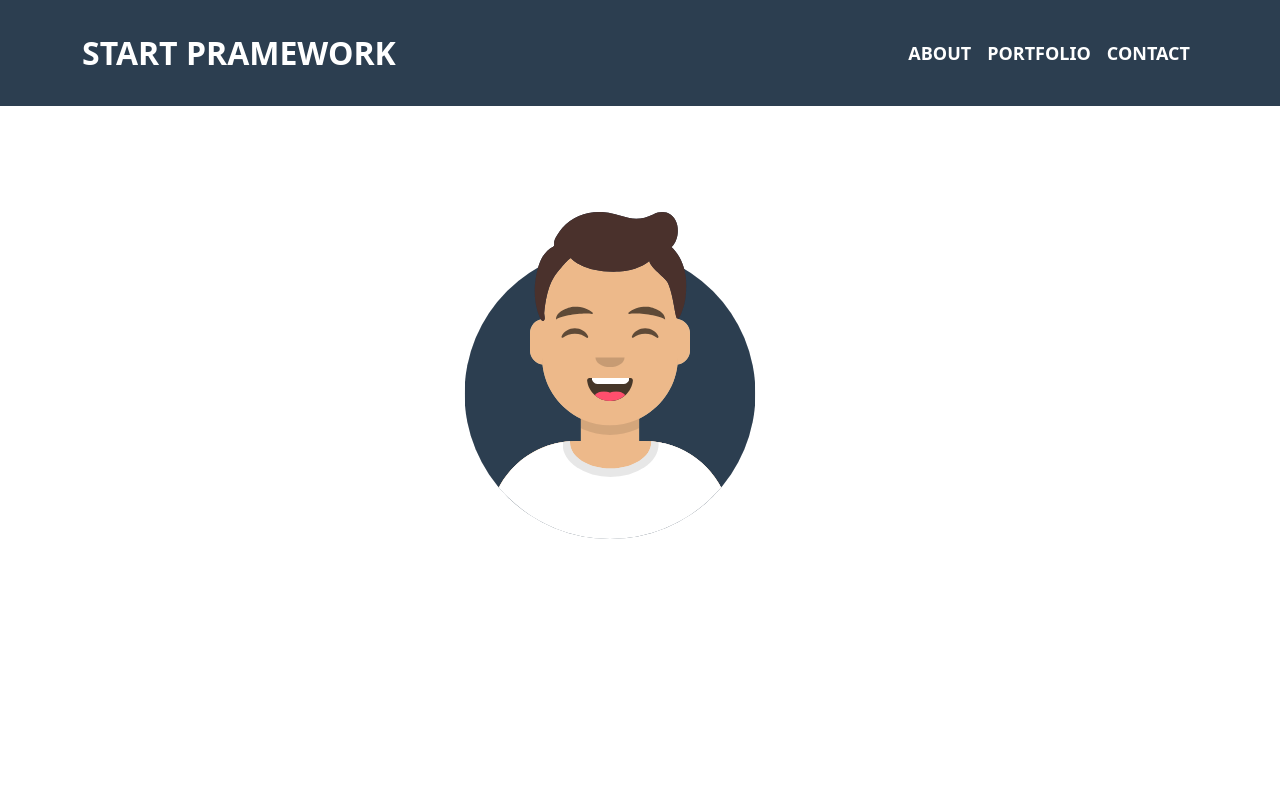
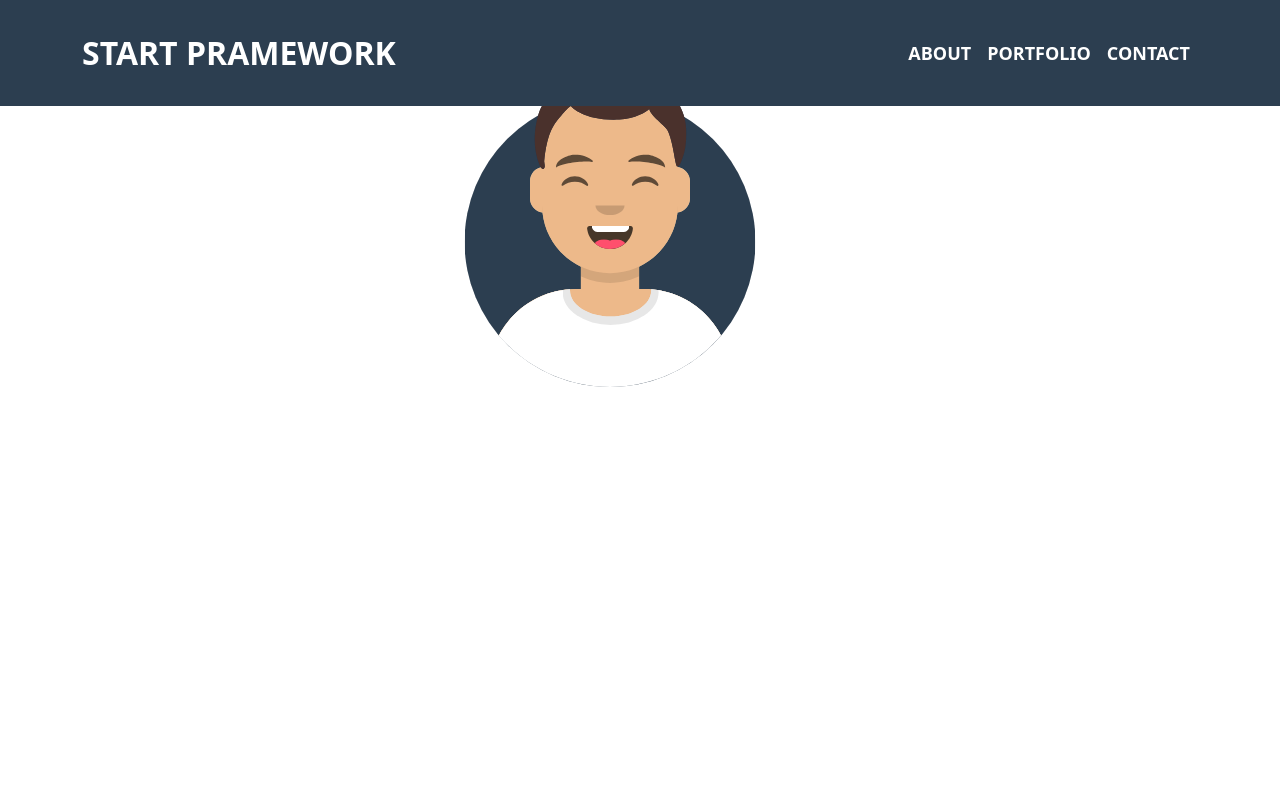
Before and after one commit to nadia-atef/Start-FramWork2, a React (Vite) app: page / in a window 1280 px wide. Shown: the top 800 px of the page. Built offline with nearby package versions, Linux system fonts and the light colour scheme.

Commit message:
Update Home.jsx

```diff
--- a/src/Commponent/Home/Home.jsx
+++ b/src/Commponent/Home/Home.jsx
@@ -7,7 +7,7 @@ export default function Home() {
   return (
     <>
 
-   <div    className="vh-100  mt-6  text-center">
+   <div    className="vh-100  mt-5  text-center">
     <div  className="w-25   ">
       <img src={nf}   className="w-100  ms-7  "      alt="" />
     </div>
```
